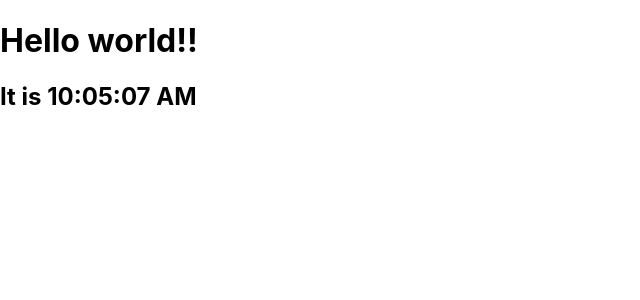
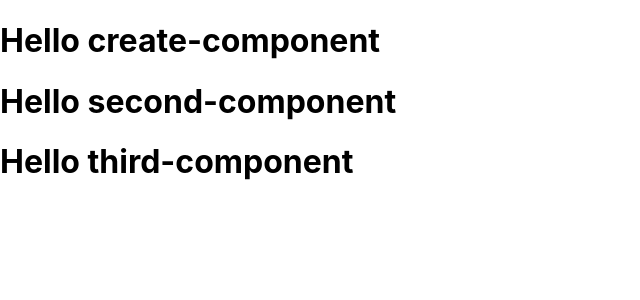
Before and after one commit to phamvietduc0411/ReactJS, a React (Create React App) app in the folder Setup-Project-ReactJS/my-first-project-react/: page / in a window 1280 px wide. Shown: the top 300 px of the page, without its empty margins (0-640 px from the left). Built offline with nearby package versions, Linux system fonts and the light colour scheme.

Commit message:
acquaint with basic React

```diff
--- /dev/null
+++ b/Setup-Project-ReactJS/my-first-project-react/src/Wellcome.jsx
@@ -0,0 +1,16 @@
+import React from 'react'
+
+// // Functional component
+
+function Wellcome(props) {
+  return <h1>Hello {props.name}</h1>
+}
+
+//Class component
+// class Wellcome extends React.Component {
+//   render() {
+//     return <h1>Hello {this.props.name}</h1>
+//   }
+// }
+
+export default Wellcome
--- a/Setup-Project-ReactJS/my-first-project-react/src/index.js
+++ b/Setup-Project-ReactJS/my-first-project-react/src/index.js
@@ -3,28 +3,21 @@ import ReactDOM from 'react-dom/client'
 import './index.css'
 import App from './App'
 import reportWebVitals from './reportWebVitals'
+import Wellcome from './Wellcome'
 
-//const element = <h1>Create New Element</h1>
+const element = (
+  <div>
+    <Wellcome name='create-component' />
+    <Wellcome name='second-component' />
+    <Wellcome name='third-component' />
+  </div>
+)
 const root = ReactDOM.createRoot(document.getElementById('root'))
+root.render(element)
 
-var tick = () => {
-  const element = (
-    <div>
-      <h1>Hello world!!</h1>
-      <h2>It is {new Date().toLocaleTimeString()}</h2>
-    </div>
-  )
-  root.render(element)
-}
-
-setInterval(tick, 1000)
-
-// const root = ReactDOM.createRoot(document.getElementById('root'))
-// root.render(
-//   <React.StrictMode>
-//     <App />
-//   </React.StrictMode>
-// )
+// <React.StrictMode>
+// <App />
+// </React.StrictMode>
 
 // If you want to start measuring performance in your app, pass a function
 // to log results (for example: reportWebVitals(console.log))
```
Also changed, not shown: Setup-Project-ReactJS/my-first-project-react/src/Comment.jsx (added), 1 other file (tests, documents, lock files or other folders).
